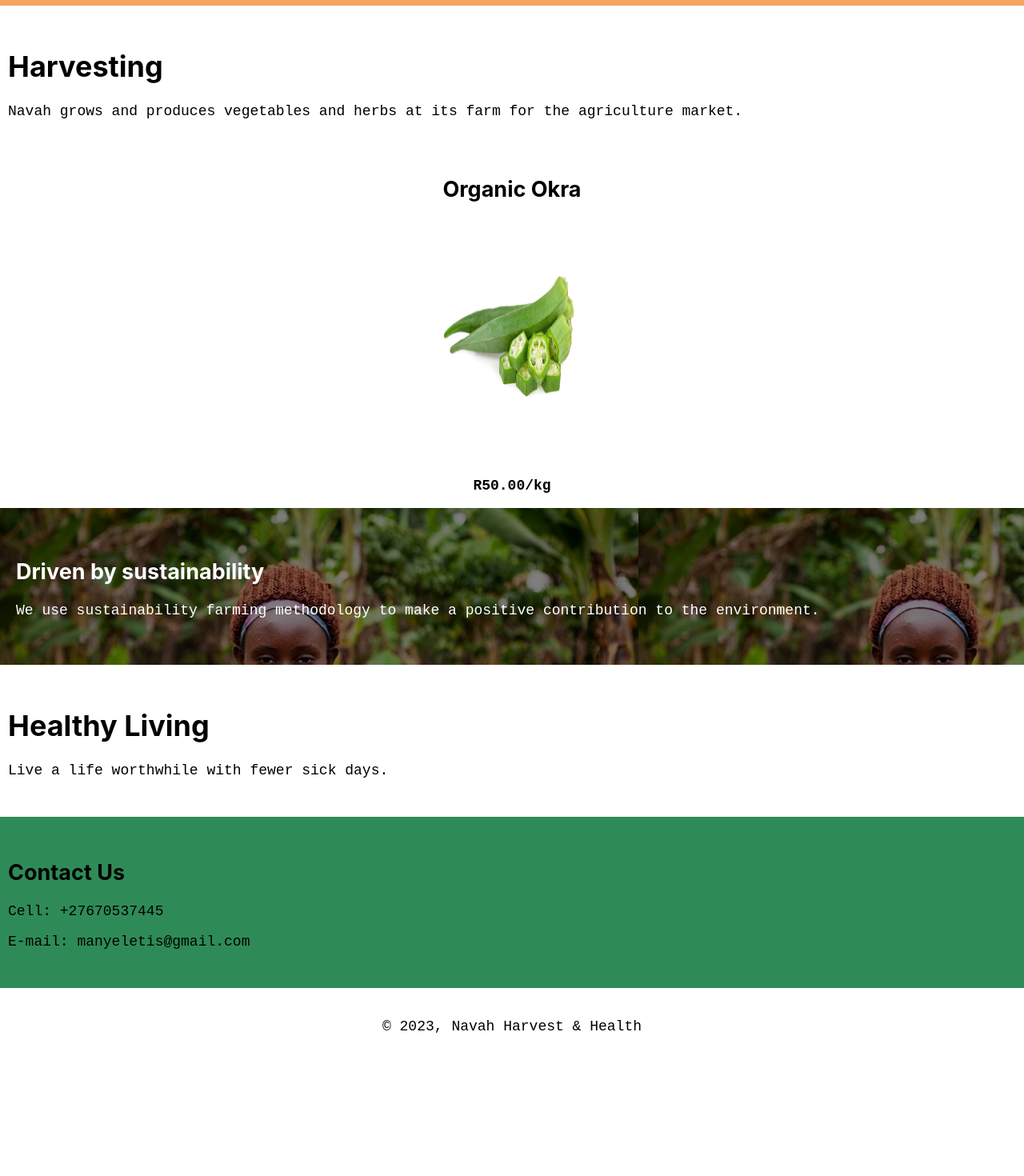
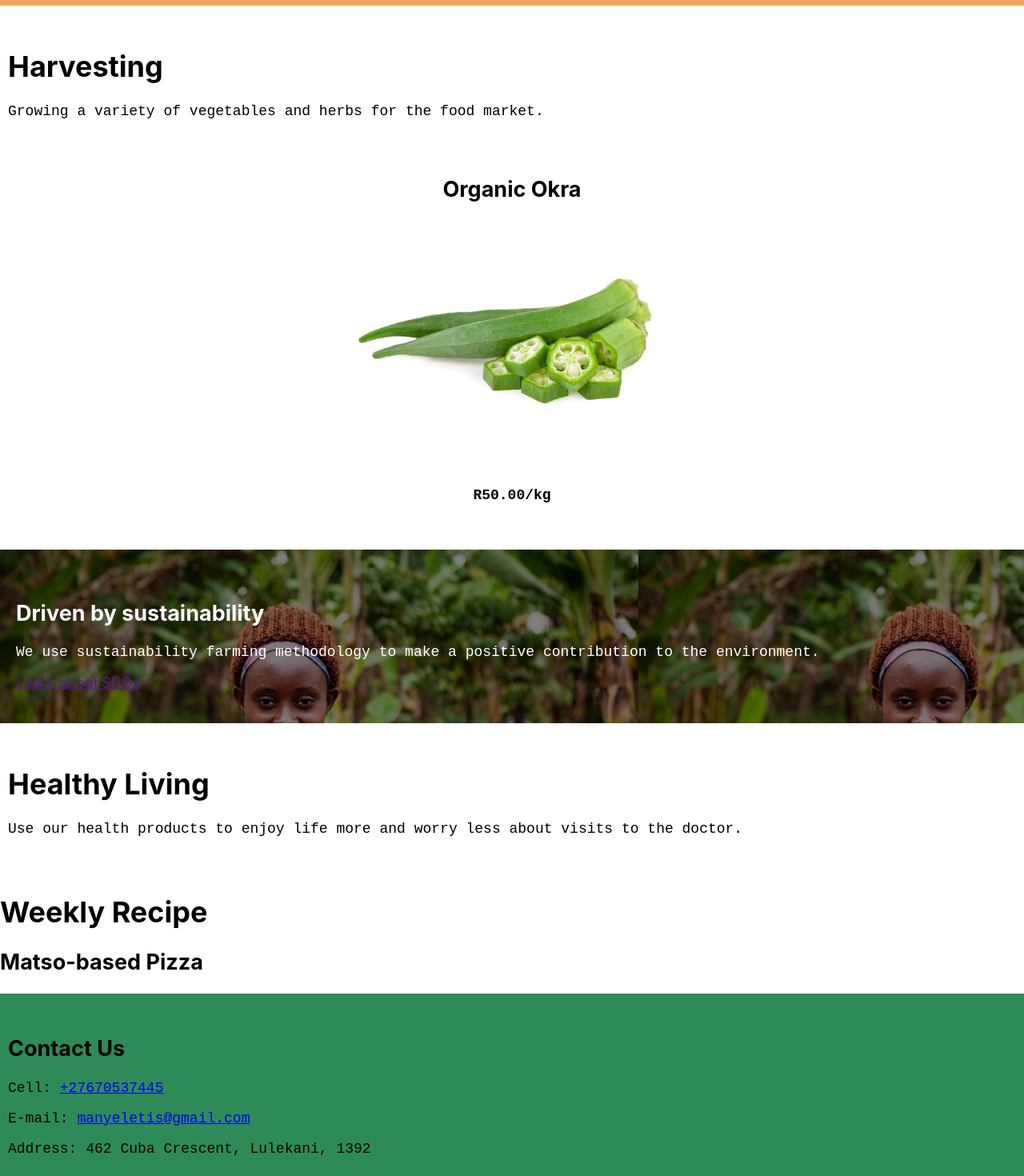
Before and after one commit to malebosambo/nava, a React (Create React App) app: page / in a window 1280 px wide. Shown: the part 100-1570 px from the top of the page at 80% size. Before the commit the page ends 1431 px from the top, so only its background shows below. Built offline with nearby package versions, Linux system fonts and the light colour scheme.

Commit message:
Updating design

```diff
--- a/public/index.html
+++ b/public/index.html
@@ -24,7 +24,7 @@
       work correctly both with client-side routing and a non-root public URL.
       Learn how to configure a non-root public URL by running `npm run build`.
     -->
-    <title>React App</title>
+    <title>Navah Harvest & Health</title>
   </head>
   <body>
     <noscript>You need to enable JavaScript to run this app.</noscript>
--- a/src/App.css
+++ b/src/App.css
@@ -3,8 +3,8 @@ body {
 }
 
 img {
-  height: 300px;
-  width: 200px;
+  height: auto;
+  max-width: 100%;
 }
 
 p {
@@ -40,6 +40,7 @@ p {
 }
 
 .Product {
+  padding-bottom: 40px;
   text-align: center;
 }
 
--- a/src/App.js
+++ b/src/App.js
@@ -9,7 +9,7 @@ function App() {
       <div className="Main_Content">
         <div className="Harvest">
           <h1>Harvesting</h1>
-          <p>Navah grows and produces vegetables and herbs at its farm for the agriculture market.</p>
+          <p>Growing a variety of vegetables and herbs for the food market.</p>
         </div>
         <div className="Product">
           <h2>Organic Okra</h2>
@@ -19,15 +19,21 @@ function App() {
         <div className="Sustainable">
           <h2>Driven by sustainability</h2>
           <p>We use sustainability farming methodology to make a positive contribution to the environment.</p>
+          <a href="">Learn about SDGs</a>
         </div>
         <div className="Health">
           <h1>Healthy Living</h1>
-          <p>Live a life worthwhile with fewer sick days.</p>
+          <p>Use our health products to enjoy life more and worry less about visits to the doctor.</p>
+        </div>
+        <div className="Recipe">
+          <h1>Weekly Recipe</h1>
+          <h2>Matso-based Pizza</h2>
         </div>
         <div className="Contact">
           <h2>Contact Us</h2>
-          <p>Cell: +27670537445</p>
-          <p>E-mail: manyeletis@gmail.com</p>
+          <p>Cell: <a href="tel:+27670537445">+27670537445</a></p>
+          <p>E-mail: <a href="mailto:manyeletis@gmail.com">manyeletis@gmail.com</a></p>
+          <p>Address: 462 Cuba Crescent, Lulekani, 1392</p>
         </div>
       </div>
       <div className="Footer">
```
